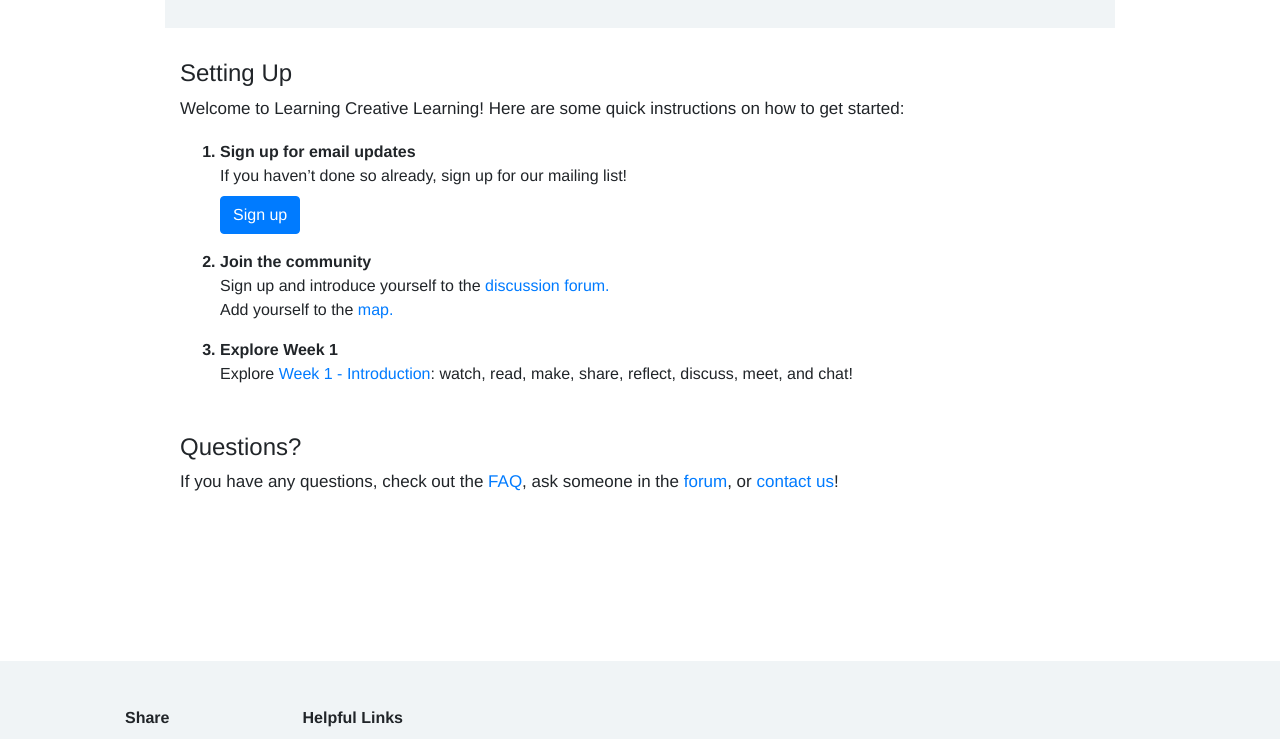
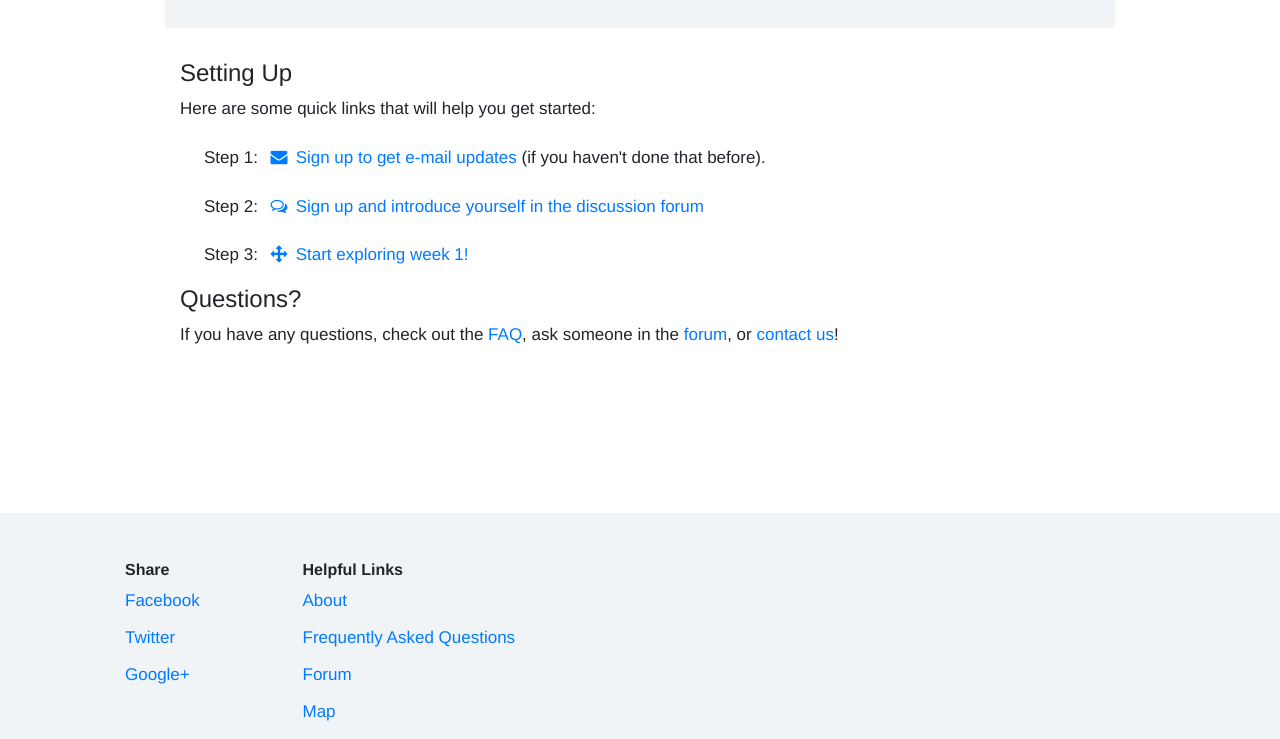
Before and after one commit to mitmedialab/lcl, a Jekyll site: the page built from get-started.md, in a window 1280 px wide and 900 px high, scrolled down 668 px, cut to the strip 161-900 px from the top of the window. Built offline with Jekyll 4.4.1, drawn with Linux system fonts in a browser that asks for light colours; nearby versions of some CDN libraries.

Commit message:
Updating getting started page

```diff
--- a/_layouts/get-started.html
+++ b/_layouts/get-started.html
@@ -12,38 +12,21 @@ layout: default
 
 		<div class="col-sm-10">
 			<h4 class="mt-2">Setting Up</h4>
-			<p>Welcome to Learning Creative Learning!
-			Here are some quick instructions on how to get started:</p>
-			<ol id="get-started-list">
-			  <li>Sign up for email updates
-			    <ul class="list-unstyled">
-			      	<li>If you haven’t done so already, sign up for our mailing list!</li>
-					<!-- Begin MailChimp Signup Form -->
-			          <div id="mc_embed_signup" class="m-auto">
-			            <form action="https://mit.us16.list-manage.com/subscribe/post?u=d4055f9dadb47752210df2aa0&amp;id=75be5c6ad6" method="post" id="mc-embedded-subscribe-form" name="mc-embedded-subscribe-form" class="validate" target="_blank" novalidate="">
-			              <div class="form-group" id="mc_embed_signup_scroll">
-			                <!-- real people should not fill this in and expect good things - do not remove this or risk form bot signups-->
-			                <div style="position: absolute; left: -5000px;" aria-hidden="true"><input type="text" name="b_d4055f9dadb47752210df2aa0_75be5c6ad6" tabindex="-1" value=""></div>
-			                <button type="submit" name="subscribe" id="mc-embedded-subscribe" class="btn btn-primary mt-2">Sign up</button>
-			              </div>
-			            </form>
-			          </div>
-			        <!--End mc_embed_signup-->
-			    </ul>
-			  </li>
-			  <li>Join the community
-			    <ul class="list-unstyled">
-			      <li>Sign up and introduce yourself to the <a href="http://lcl-discuss.media.mit.edu">discussion forum.</a></li>
-			      <li>Add yourself to the <a href="../map">map.</a></li>
-			    </ul>
-			  </li>
-			  <li class="mt-3">Explore Week 1
-			    <ul class="list-unstyled">
-			      <li>Explore <a href="../modules/week1">Week 1 - Introduction</a>: watch, read, make, share, reflect, discuss, meet, and chat!</li>
-			    </ul>
-			  </li>
-			</ol>
-			<h4 class="mt-5">Questions?</h4>
+			<p>Here are some quick links that will help you get started:</p>
+			<div class="ml-4">
+				<p> Step 1:
+					<a class="ml-2" href="https://mit.us16.list-manage.com/subscribe/post?u=d4055f9dadb47752210df2aa0&id=75be5c6ad6"><i class="fa fa-envelope mr-2 mt-2" aria-hidden="true"></i>Sign up to get e-mail updates</a>
+					(if you haven't done that before).
+				</p>
+				<p> Step 2:
+					<a class="ml-2" href="http://lcl-discuss.media.mit.edu/t/introduce-yourself/54/"><i class="fa fa-comments-o mr-2 mt-2" aria-hidden="true"></i>Sign up and introduce yourself in the discussion forum</a>
+				</p>
+				<p> Step 3:
+					<a class="ml-2" href="../modules/week1"><i class="fa fa-arrows mr-2 mt-2" aria-hidden="true"></i>Start exploring week 1!</a>
+				</p>
+			</div>
+
+			<h4 class="mt-3">Questions?</h4>
 			<p>If you have any questions, check out the <a href="../faq">FAQ</a>, ask someone in the <a href="http://lcl-discuss.media.mit.edu">forum</a>, or <a href="mailto:lcl-2017-support@media.mit.edu">contact us</a>!</p>
 		</div> <!-- col -->
 	</div> <!-- row -->
```
Also changed, not shown: 10 other files.
